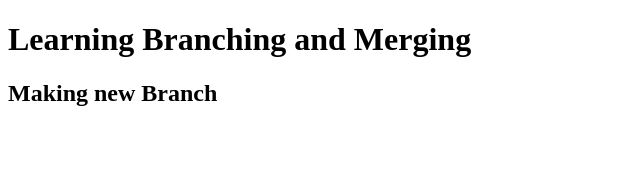
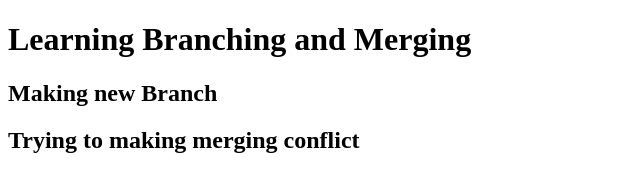
Before and after one commit to surajkumar143786/Branching-and-Merging, a plain HTML site: page index.html in a window 1280 px wide. Shown: the whole page, without its empty margins (0-640 px from the left). Drawn offline with Linux system fonts and the light colour scheme.

Commit message:
added h2 merging conflict

```diff
--- a/index.html
+++ b/index.html
@@ -8,5 +8,6 @@
 <body>
    <h1>Learning Branching and Merging</h1>
    <h2>Making new Branch</h2>
+   <h2>Trying to making  merging conflict</h2>
 </body>
 </html>
```
